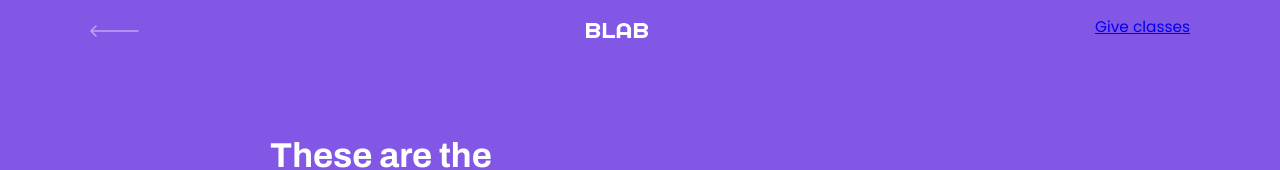
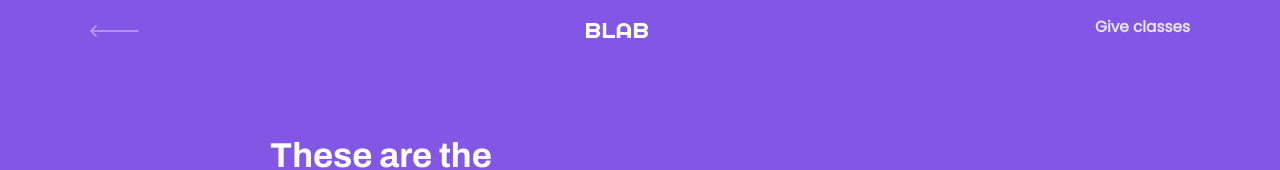
Before and after one commit to repositories01/blab, a React (Create React App) app in the folder frontend-web/: page /study in a window 1280 px wide. Shown: the top 170 px of the page. Built offline with nearby package versions, Linux system fonts and the light colour scheme; no server answers; the HTML template or start-up script is replaced by a standard one.

Commit message:
added styled a link to giveclasses

```diff
--- a/frontend-web/src/components/PageHeader/index.tsx
+++ b/frontend-web/src/components/PageHeader/index.tsx
@@ -28,7 +28,7 @@ const PageHeader: React.FC<PageHeaderProps> = ({
         </Link>
 
         <img src={logoImg} alt="Proffy" />
-        <Link to={`${to}`}>
+        <Link className="link-name" to={`${to}`}>
           <span>{linkName}</span>
         </Link>
       </div>
--- a/frontend-web/src/components/PageHeader/styles.css
+++ b/frontend-web/src/components/PageHeader/styles.css
@@ -17,6 +17,9 @@
 .page-header .top-bar-container a {
     height: 3.2rem;
     transition: opacity 0.2s;
+    text-decoration: none;
+    color: var(--color-line-in-white);
+    font-weight: 600;
 }
 
 .page-header .top-bar-container a:hover {
```
